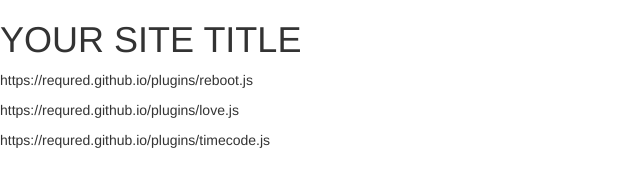
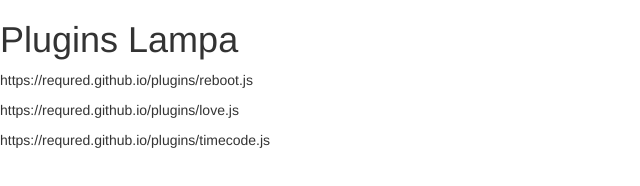
Before and after one commit to dzh5/dzh5.github.io, a plain HTML site: page index.html in a window 1280 px wide. Shown: the whole page, without its empty margins (0-640 px from the left). Drawn offline with nearby package versions, Linux system fonts and the light colour scheme.

Commit message:
index.html

```diff
--- a/index.html
+++ b/index.html
@@ -5,7 +5,7 @@
   href="https://maxcdn.bootstrapcdn.com/bootstrap/3.3.4/css/bootstrap.min.css">
 </head>
 <body>
-  <h1>YOUR SITE TITLE</h1>
+  <h1>Plugins Lampa</h1>
   <p>https://requred.github.io/plugins/reboot.js</p>
   <p>https://requred.github.io/plugins/love.js</p>
   <p>https://requred.github.io/plugins/timecode.js</p>
```
